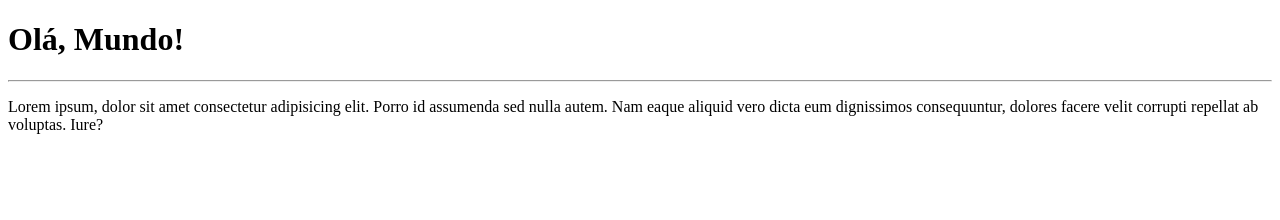
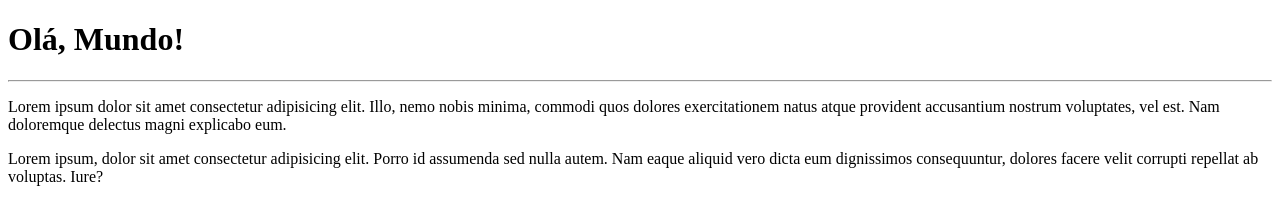
Before and after one commit to stephanyresque/Ola-Mundo, a plain HTML site: page site-exemplo/index.html in a window 1280 px wide. Drawn offline with Linux system fonts and the light colour scheme.

Commit message:
Update index.html

```diff
--- a/site-exemplo/index.html
+++ b/site-exemplo/index.html
@@ -8,6 +8,7 @@
 <body>
     <h1>Olá, Mundo!</h1>
     <hr>
+    <p>Lorem ipsum dolor sit amet consectetur adipisicing elit. Illo, nemo nobis minima, commodi quos dolores exercitationem natus atque provident accusantium nostrum voluptates, vel est. Nam doloremque delectus magni explicabo eum.</p>
     <p>Lorem ipsum, dolor sit amet consectetur adipisicing elit. Porro id assumenda sed nulla autem. Nam eaque aliquid vero dicta eum dignissimos consequuntur, dolores facere velit corrupti repellat ab voluptas. Iure?</p>
 </body>
 </html>
```
